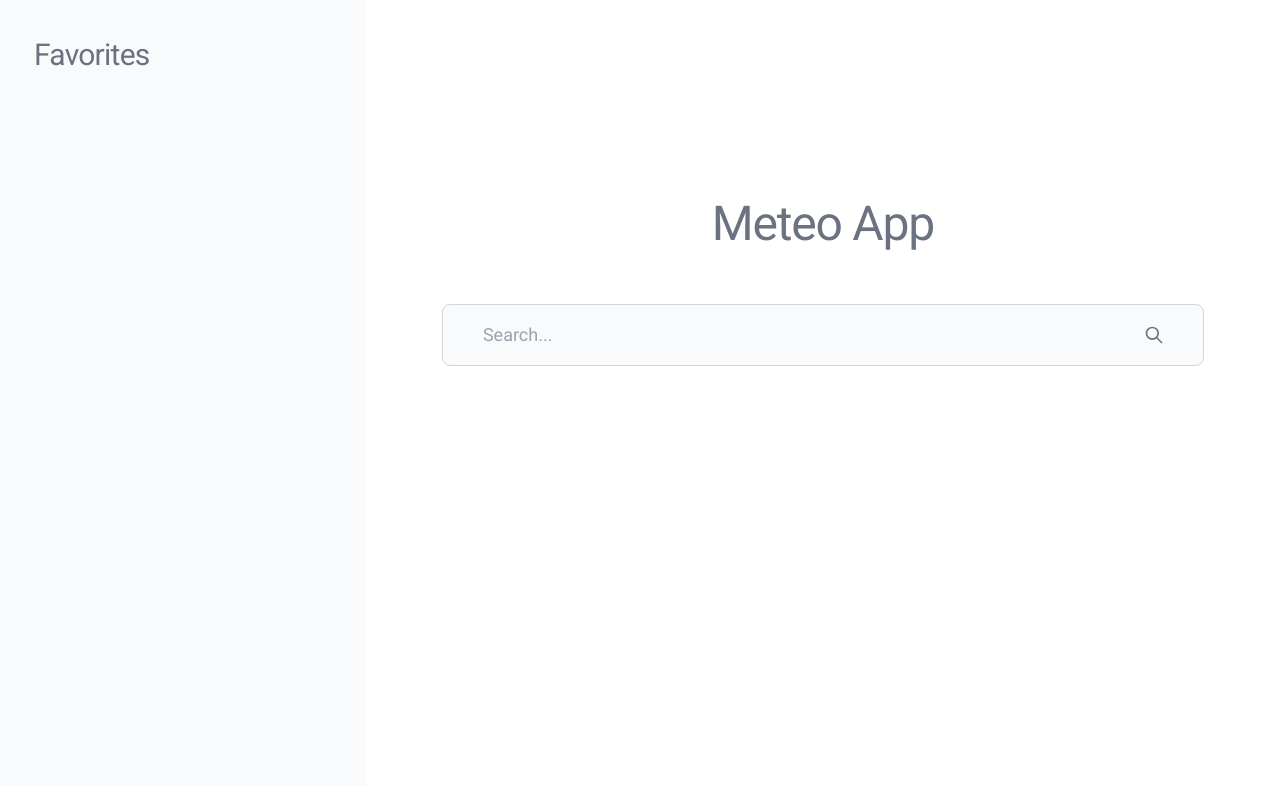
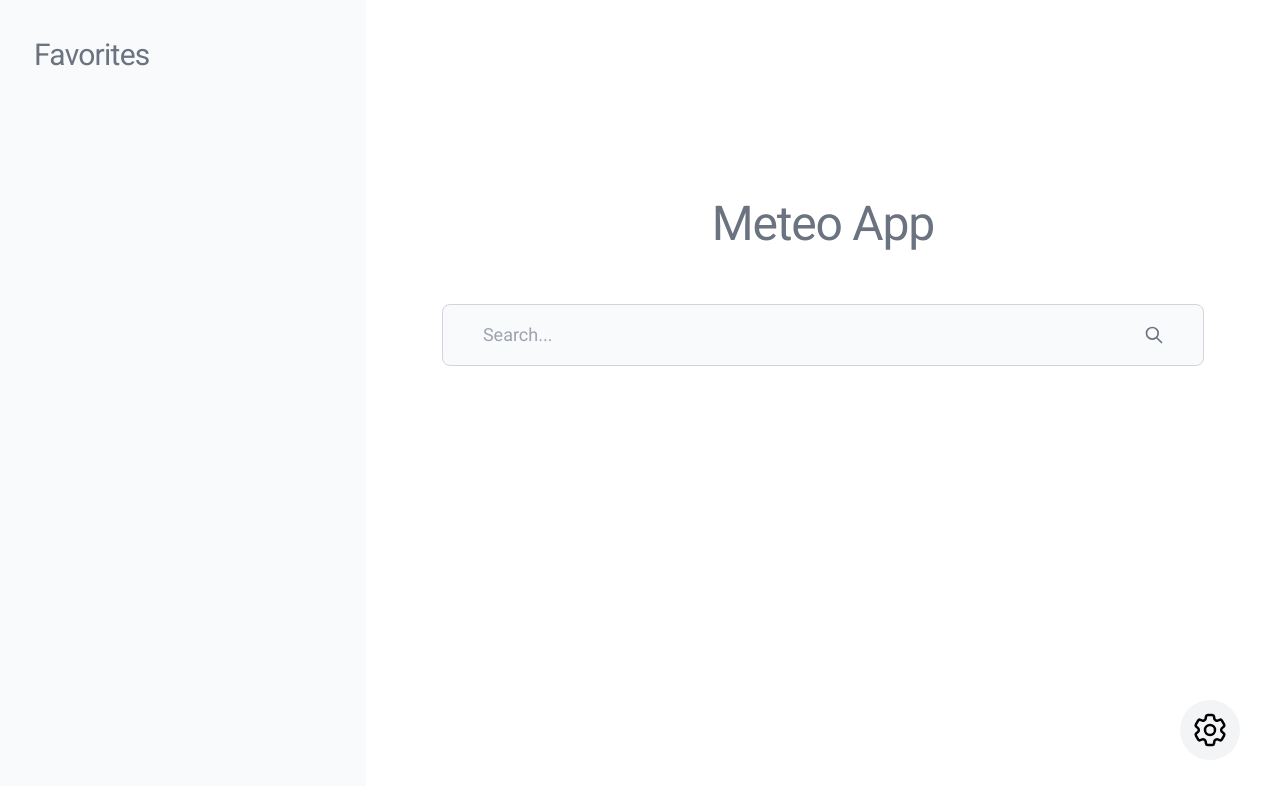
Before and after one commit to kristijan-kresic-hvar/meteoapp, a React (Vite) app: page / in a window 1280 px wide. Shown: the top 786 px of the page. Built offline with nearby package versions, Linux system fonts and the light colour scheme.

Commit message:
Created floating settings button

```diff
--- a/src/App.jsx
+++ b/src/App.jsx
@@ -26,6 +26,15 @@
         {!selectedCity && <SearchCity onCitySelect={setSelectedCity} />}
         {selectedCity && <MeteoData selectedCity={selectedCity} />}
       </div>
+      <div className="absolute right-10 bottom-10" title="Settings">
+        <button type="button" class="transition ease-in-out text-black border-black bg-gray-100 hover:bg-blue-700 hover:text-white focus:ring-4 focus:outline-none focus:ring-blue-300 font-medium rounded-full p-2.5 text-center inline-flex items-center">
+          <svg xmlns="http://www.w3.org/2000/svg" fill="none" viewBox="0 0 24 24" stroke-width="1.5" stroke="currentColor" class="w-10 h-10">
+            <path stroke-linecap="round" stroke-linejoin="round" d="M9.594 3.94c.09-.542.56-.94 1.11-.94h2.593c.55 0 1.02.398 1.11.94l.213 1.281c.063.374.313.686.645.87.074.04.147.083.22.127.324.196.72.257 1.075.124l1.217-.456a1.125 1.125 0 011.37.49l1.296 2.247a1.125 1.125 0 01-.26 1.431l-1.003.827c-.293.24-.438.613-.431.992a6.759 6.759 0 010 .255c-.007.378.138.75.43.99l1.005.828c.424.35.534.954.26 1.43l-1.298 2.247a1.125 1.125 0 01-1.369.491l-1.217-.456c-.355-.133-.75-.072-1.076.124a6.57 6.57 0 01-.22.128c-.331.183-.581.495-.644.869l-.213 1.28c-.09.543-.56.941-1.11.941h-2.594c-.55 0-1.02-.398-1.11-.94l-.213-1.281c-.062-.374-.312-.686-.644-.87a6.52 6.52 0 01-.22-.127c-.325-.196-.72-.257-1.076-.124l-1.217.456a1.125 1.125 0 01-1.369-.49l-1.297-2.247a1.125 1.125 0 01.26-1.431l1.004-.827c.292-.24.437-.613.43-.992a6.932 6.932 0 010-.255c.007-.378-.138-.75-.43-.99l-1.004-.828a1.125 1.125 0 01-.26-1.43l1.297-2.247a1.125 1.125 0 011.37-.491l1.216.456c.356.133.751.072 1.076-.124.072-.044.146-.087.22-.128.332-.183.582-.495.644-.869l.214-1.281z" />
+            <path stroke-linecap="round" stroke-linejoin="round" d="M15 12a3 3 0 11-6 0 3 3 0 016 0z" />
+          </svg>
+          <span class="sr-only">Icon description</span>
+        </button>
+      </div>
     </div>
   )
 }
--- /dev/null
+++ b/src/components/Settings/Settings.jsx
@@ -0,0 +1,11 @@
+import styles from './Settings.module.css'
+
+const Settings = () => {
+    return (
+        <div className={styles.settings}>
+            Settings
+        </div>
+    )
+}
+
+export default Settings
--- /dev/null
+++ b/src/components/Settings/Settings.module.css
@@ -0,0 +1 @@
+.settings {}
```
